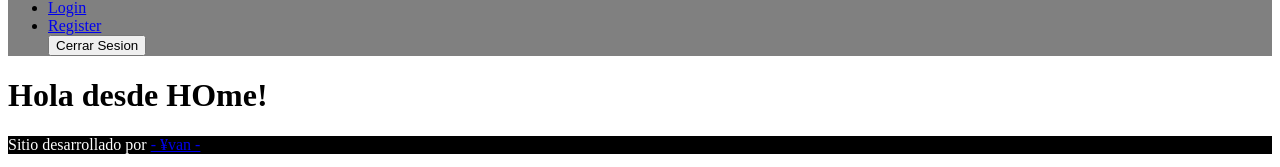
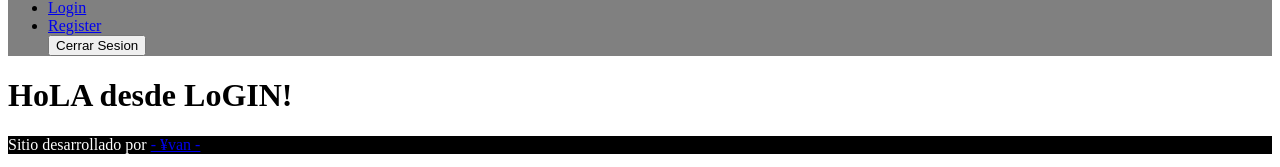
Before and after one commit to ivan-pardo/base-project-utn, a React (Vite) app: page /login in a window 1280 px wide. Shown: the part 365-532 px from the top of the page. Built offline with nearby package versions, Linux system fonts and the light colour scheme.

Commit message:
add: router en main

```diff
--- a/package.json
+++ b/package.json
@@ -11,7 +11,8 @@
   },
   "dependencies": {
     "react": "^19.1.1",
-    "react-dom": "^19.1.1"
+    "react-dom": "^19.1.1",
+    "react-router-dom": "^7.9.3"
   },
   "devDependencies": {
     "@eslint/js": "^9.36.0",
--- a/src/main.jsx
+++ b/src/main.jsx
@@ -1,9 +1,9 @@
 import { StrictMode } from 'react'
 import { createRoot } from 'react-dom/client'
-import { Home } from './pages/Home'
+import { RouterApp } from './router/RouterApp'
 
 createRoot(document.getElementById('root')).render(
   <StrictMode>
-    <Home />
+    <RouterApp  />
   </StrictMode>,
 )
--- a/src/pages/Dashboard.jsx
+++ b/src/pages/Dashboard.jsx
@@ -1,3 +1,5 @@
+import { Layout } from "../components/Layout"
+
 const Dashboard = () => {
   return (
     <Layout>
--- a/src/pages/Login.jsx
+++ b/src/pages/Login.jsx
@@ -0,0 +1,11 @@
+import { Layout } from "../components/Layout"
+
+const Login = () => {
+  return (
+    <Layout>
+      <h1>HoLA desde LoGIN!</h1>
+    </Layout>
+  )
+}
+
+export { Login }
--- a/src/pages/Register.jsx
+++ b/src/pages/Register.jsx
@@ -8,4 +8,4 @@ const Register = () => {
   )
 }
 
-export default Register
+export { Register }
--- a/src/router/RouterApp.jsx
+++ b/src/router/RouterApp.jsx
@@ -0,0 +1,22 @@
+import { BrowserRouter, Routes, Route } from "react-router-dom"
+import { Home } from "../pages/Home"
+import { Dashboard } from "../pages/Dashboard"
+import { Login } from "../pages/Login"
+import { Register } from "../pages/Register"
+import { NotFound } from "../pages/NotFound"
+
+const RouterApp = () => {
+  return (
+    <BrowserRouter>
+      <Routes>
+        <Route path="/"           element={<Home />} />
+        <Route path="/dashboard"  element={<Dashboard />} />
+        <Route path="/login"      element={<Login />} />
+        <Route path="/register"   element={<Register />} />
+        <Route path="*"           element={<NotFound />} />
+      </Routes>
+    </BrowserRouter>
+  )
+}
+
+export { RouterApp }
```
Also changed, not shown: 1 other file (tests, documents, lock files or other folders).
